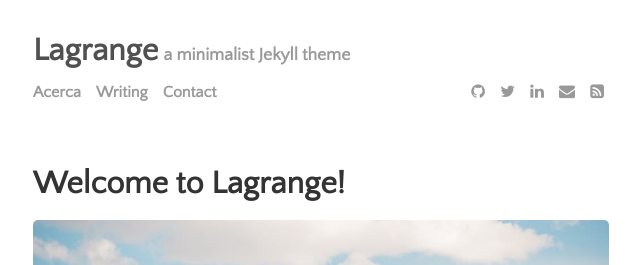
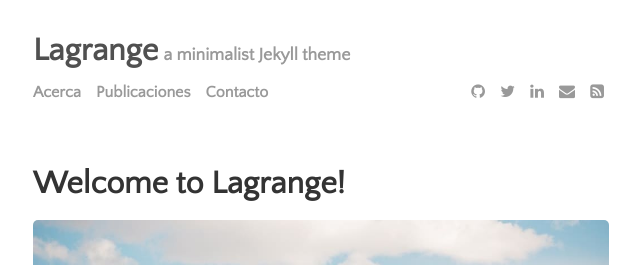
Before and after one commit to GonzalezOmar2015/blog, a Jekyll site: the page built from index.html, in a window 1280 px wide and 900 px high. Shown: the top 265 px of the window, without its empty margins (319-959 px from the left). Built offline with Jekyll 4.4.1, drawn with Linux system fonts in a browser that asks for light colours; nearby versions of some CDN libraries; the list of posts is cut into pages by our own code.

Commit message:
Update settings.yml

```diff
--- a/_data/settings.yml
+++ b/_data/settings.yml
@@ -8,12 +8,12 @@ disqus:
   comments: false
   disqus_shortname: 'https-lenpaul-github-io-lagrange'
 
-google-ID: 'UA-80213386-1'
+#google-ID: 'UA-80213386-1'
 
 menu:
 - {name: 'Acerca', path: 'menu', url: 'about.html'}
-- {name: 'Writing', path: 'menu', url: 'writing.html'}
-- {name: 'Contact', path: 'menu', url: 'contact.html'}
+- {name: 'Publicaciones', path: 'menu', url: 'writing.html'}
+- {name: 'Contacto', path: 'menu', url: 'contact.html'}
 
 social:
 - {icon: 'github', link: 'https://www.github.com/lenpaul'}
```
